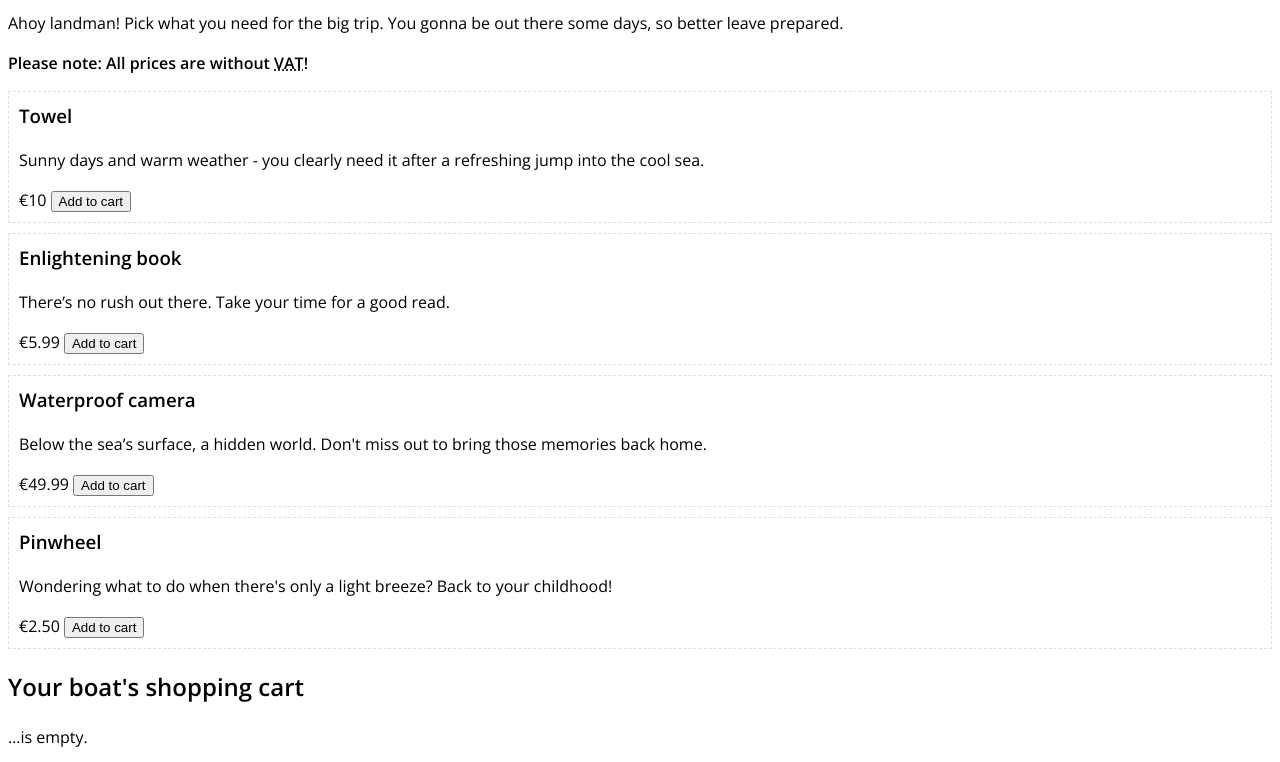
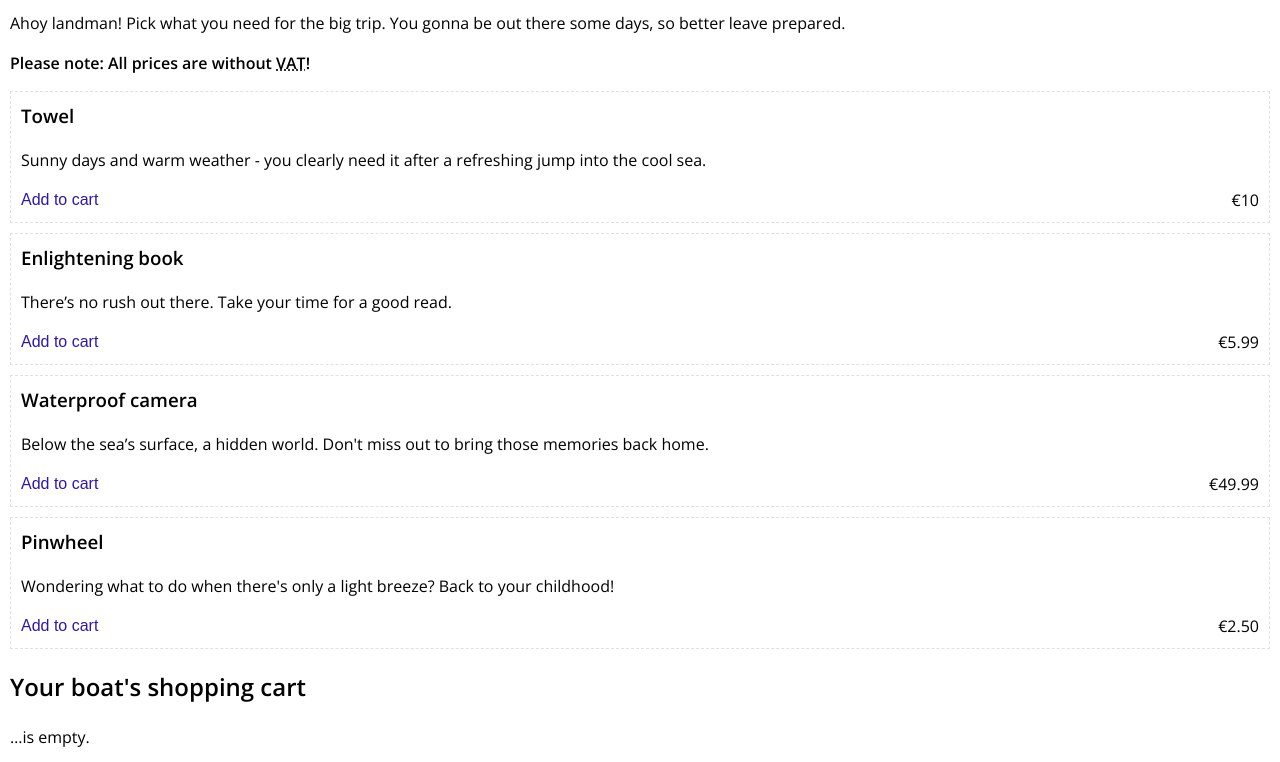
Before and after one commit to erick2014/frontend-test, a website: page src/index.html in a window 1280 px wide. Shown: the part 404-1166 px from the top of the page. Drawn offline with nearby package versions, Linux system fonts and the light colour scheme.

Commit message:
Boxes styling and outside margins ready

```diff
--- a/src/index.html
+++ b/src/index.html
@@ -33,8 +33,8 @@
             <p>Sunny days and warm weather - you clearly need it after a refreshing jump into the cool sea.</p>
           </div>
           <footer>
+            <button data-shop-listing='{"name": "Towel", "description": "Sunny days and warm weather - you clearly need it after a refreshing jump into the cool sea.", "price": 10.00}'>Add to cart</button>
             <p>&euro;10</p>
-            <button data-shop-listing='{"name": "Towel", "description": "Sunny days and warm weather - you clearly need it after a refreshing jump into the cool sea.", "price": 10.00}'>Add to cart</button>
           </footer>
         </li>
         <li>
@@ -43,8 +43,8 @@
             <p>There&rsquo;s no rush out there. Take your time for a good read.</p>
           </div>
           <footer>
+            <button data-shop-listing='{"name": "Enlightening book", "description": "There&rsquo;s no rush out there. Take your time for a good read.", "price": 5.99}'>Add to cart</button>
             <p>&euro;5.99</p>
-            <button data-shop-listing='{"name": "Enlightening book", "description": "There&rsquo;s no rush out there. Take your time for a good read.", "price": 5.99}'>Add to cart</button>
           </footer>
         </li>
         <li>
@@ -53,8 +53,8 @@
             <p>Below the sea&rsquo;s surface, a hidden world. Don't miss out to bring those memories back home.</p>
           </div>
           <footer>
+            <button data-shop-listing='{"name": "Waterproof camera", "description": "Below the sea&rsquo;s surface, a hidden world. Do not miss out to bring those memories back home.", "price": 49.99}'>Add to cart</button>
             <p>&euro;49.99</p>
-            <button data-shop-listing='{"name": "Waterproof camera", "description": "Below the sea&rsquo;s surface, a hidden world. Do not miss out to bring those memories back home.", "price": 49.99}'>Add to cart</button>
           </footer>
         </li>
         <li>
@@ -63,8 +63,8 @@
             <p>Wondering what to do when there's only a light breeze? Back to your childhood!</p>
           </div>
           <footer>
+            <button data-shop-listing='{"name": "Pinwheel", "description": "Wondering what to do with only a light breeze? Back to your childhood!", "price": 2.50}'>Add to cart</button>
             <p>&euro;2.50</p>
-            <button data-shop-listing='{"name": "Pinwheel", "description": "Wondering what to do with only a light breeze? Back to your childhood!", "price": 2.50}'>Add to cart</button>
           </footer>
         </li>
       </ol>
--- a/src/libs-polyfills/myStyles.scss
+++ b/src/libs-polyfills/myStyles.scss
@@ -2,7 +2,7 @@
 
 nav {
   ul {
-    padding-left: 8px;
+    padding-left: 10px;
   }
 
   li {
@@ -11,7 +11,7 @@ nav {
 }
 
 main {
-  margin: 8px;
+  margin: 8px 10px;
 }
 
 .title-box {
@@ -76,9 +76,16 @@ main {
 
 .section-shop {
   footer {
+    display: flex;
+    justify-content: space-between;
+    margin-bottom: 10px;
+
     p {
-      display: inline-block;
-      margin: 0 0 10px;
+      margin: 0;
+    }
+
+    button {
+      @include text-button;
     }
   }
 }
```
Also changed, not shown: src/myStyle.css.
